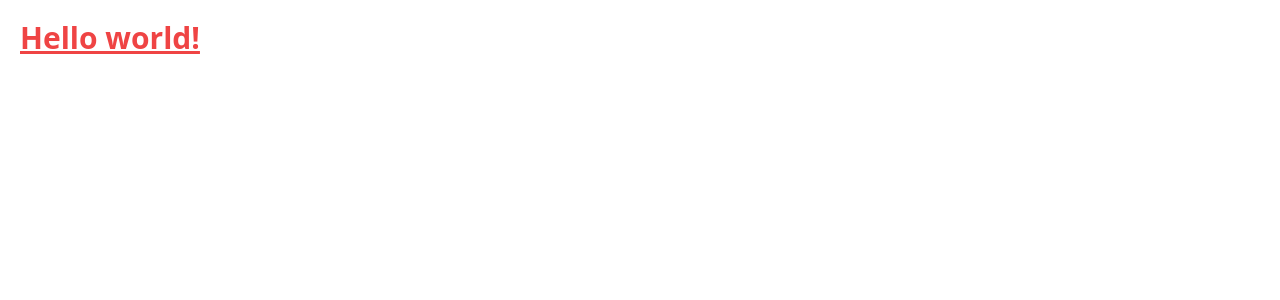
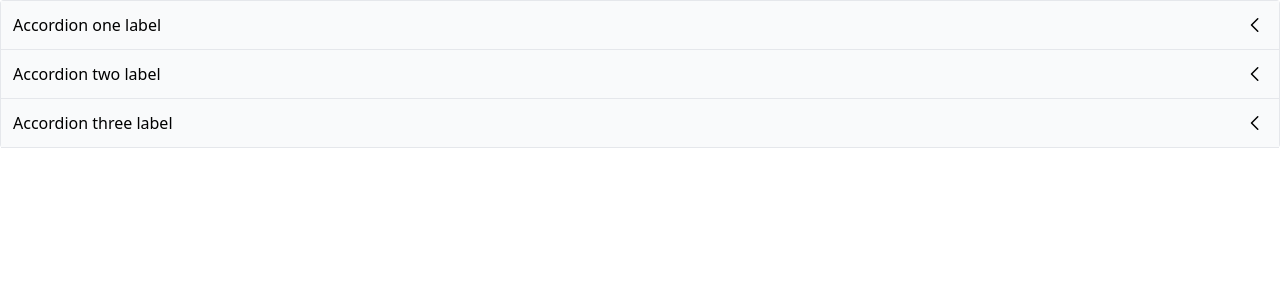
Before and after one commit to SolimanIslam/Components, a React (Create React App) app: page / in a window 1280 px wide. Shown: the top 300 px of the page. Built offline with nearby package versions, Linux system fonts and the light colour scheme.

Commit message:
adding Accordion.js

```diff
--- a/public/index.html
+++ b/public/index.html
@@ -1,23 +1,13 @@
 <!DOCTYPE html>
 <html lang="en">
 <head>
-    <meta charset="utf-8" />
-    <link rel="icon" href="%PUBLIC_URL%/favicon.ico" />
-    <meta name="viewport" content="width=device-width, initial-scale=1" />
-    <meta name="theme-color" content="#000000" />
-    <meta
-      name="description"
-      content="Web site created using create-react-app"
-    />
-    <link rel="apple-touch-icon" href="%PUBLIC_URL%/logo192.png" />
-
-    <link rel="manifest" href="%PUBLIC_URL%/manifest.json" />
-
+  <meta charset="UTF-8">
+  <meta name="viewport" content="width=device-width, initial-scale=1.0">
   <title>Components </title>
 </head>
 <body>
-    <noscript>You need to enable JavaScript to run this app.</noscript>
   <div id="root"></div>
 
+<script src="../src/index.js" type="text/jsx"></script>
 </body>
 </html>
--- a/src/App.js
+++ b/src/App.js
@@ -1,10 +1,25 @@
-
+import Accordion from './components/Accordion';
 
 function App() {
+  const items = [
+    {
+      id: '7845',
+      label: 'Accordion one label',
+      content: 'Accordion one content, Accordion one content, Accordion one content, Accordion one content, Accordion one content,  '
+    },
+    {
+      id: '6487',
+      label: 'Accordion two label',
+      content: 'Accordion two content, Accordion two content, Accordion two content, Accordion two content, Accordion two content,  '
+    },
+    {
+      id: '9524',
+      label: 'Accordion three label',
+      content: 'Accordion three content, Accordion three content, Accordion three content, Accordion three content, Accordion three content,  '
+    },
+  ];
   return (
-    <h1 className="text-3xl font-bold underline text-red-500 my-5 mx-5">
-    Hello world!
-  </h1>
+    <Accordion items={items} />
   );
 }
 
--- /dev/null
+++ b/src/components/Accordion.jsx
@@ -0,0 +1,51 @@
+import { useState } from 'react';
+import { GoChevronDown, GoChevronLeft } from 'react-icons/go';
+const labelStyling = 'flex justify-between p-3 bg-gray-50 border-b items-center cursor-pointer';
+const contentStyling = 'border-b p-5';
+const renderedCompStyling = 'border-x border-t rounded';
+
+
+
+function Accordion({ items }) {
+
+  const [expandedIndex, setExpandedIndex] = useState(-1);
+
+  const toggleContent = (index) => {
+    setExpandedIndex((currentExpandedIndex) => {
+      if (currentExpandedIndex === index) {
+        return -1;
+      } else {
+        return index;
+      }
+    });
+  };
+
+
+  const renderedComponent = items.map((item, index) => {
+    const expanded = expandedIndex === index;
+    const icon = (<span className='text-2xl'>{expanded ? <GoChevronDown /> : <GoChevronLeft />}</span>);
+
+    return <div key={item.id}>
+
+      <div
+        className={labelStyling}
+        onClick={() => { toggleContent(index); }}>{item.label}
+        {icon}
+      </div>
+
+
+      {expanded &&
+        <div className={contentStyling}>
+          {item.content}
+        </div>}
+
+    </div>
+  });
+  return (
+    <div className={renderedCompStyling}>
+      {renderedComponent}
+    </div>
+  );
+}
+
+export default Accordion;
```
Also changed, not shown: src/components/Button.jsx (added), src/pages/Buttons.js (added). Lines whose indentation alone changed are shown as unchanged.
